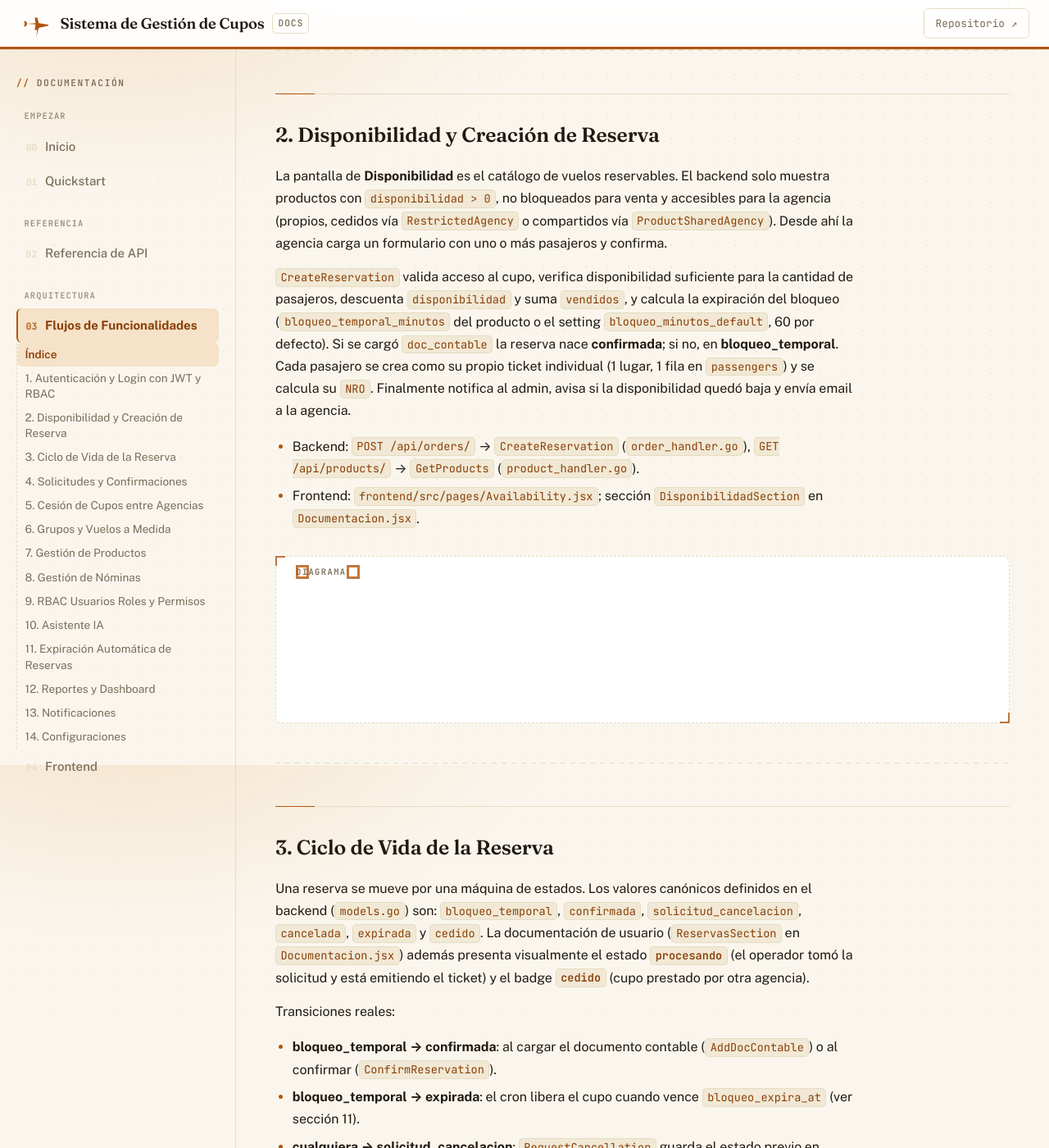
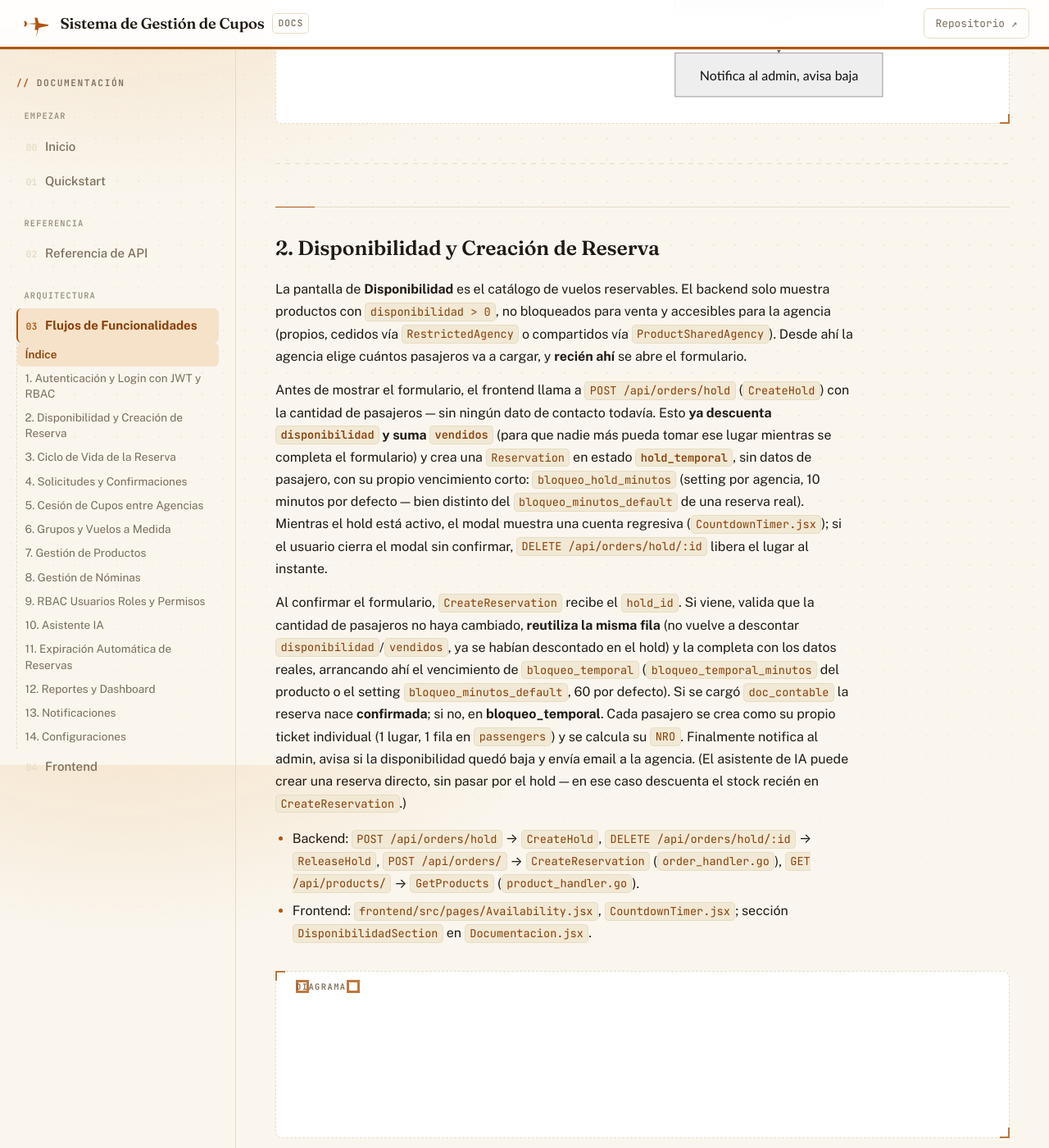
Before and after one commit to j-trz/app.cupos, a Jekyll site: the page built from docs/FLUJOS_FUNCIONALIDADES.md, in a window 1280 px wide and 1400 px high, scrolled down 3567 px. Shown: the whole window at 82% size. Built offline with Jekyll 4.4.1, drawn with Linux system fonts in a browser that asks for light colours; our own code applies the rules of GitHub Pages for plain Markdown files; some of the changed text lies outside the part shown.

Commit message:
docs: documentar el hold temporal de stock al elegir pasajeros
Antes de esta sesión, el hold de stock (POST /api/orders/hold, estado
hold_temporal, CountdownTimer.jsx) solo aparecía como dos filas sueltas en
la tabla de API_REFERENCE.md. Se agrega como flujo real en
FLUJOS_FUNCIONALIDADES.md: el paso previo en la sección de Disponibilidad
(con su propio diagrama), el estado y sus transiciones en el ciclo de vida
de la reserva, y su liberación (expireOverdueHolds) en la sección de
expiración automática — de paso corrigiendo el intervalo del cron (cada 3
minutos, no 5-15) y por qué es tan seguido. También se agrega
bloqueo_hold_minutos junto a bloqueo_minutos_default en Configuraciones, y
se corrige la descripción de CountdownTimer.jsx en FRONTEND.md, que
conflacionaba el hold con el bloqueo_temporal de una reserva ya creada.

Co-Authored-By: Claude Sonnet 5 <noreply@anthropic.com>
Claude-Session: https://claude.ai/code/session_01HL5KZtPLHoZwFMsubVGK3p

````diff
--- a/docs/FLUJOS_FUNCIONALIDADES.md
+++ b/docs/FLUJOS_FUNCIONALIDADES.md
@@ -59,49 +59,60 @@ flowchart TD
 
 ## 2. Disponibilidad y Creación de Reserva
 
-La pantalla de **Disponibilidad** es el catálogo de vuelos reservables. El backend solo muestra productos con `disponibilidad > 0`, no bloqueados para venta y accesibles para la agencia (propios, cedidos vía `RestrictedAgency` o compartidos vía `ProductSharedAgency`). Desde ahí la agencia carga un formulario con uno o más pasajeros y confirma.
+La pantalla de **Disponibilidad** es el catálogo de vuelos reservables. El backend solo muestra productos con `disponibilidad > 0`, no bloqueados para venta y accesibles para la agencia (propios, cedidos vía `RestrictedAgency` o compartidos vía `ProductSharedAgency`). Desde ahí la agencia elige cuántos pasajeros va a cargar, y **recién ahí** se abre el formulario.
 
-`CreateReservation` valida acceso al cupo, verifica disponibilidad suficiente para la cantidad de pasajeros, descuenta `disponibilidad` y suma `vendidos`, y calcula la expiración del bloqueo (`bloqueo_temporal_minutos` del producto o el setting `bloqueo_minutos_default`, 60 por defecto). Si se cargó `doc_contable` la reserva nace **confirmada**; si no, en **bloqueo_temporal**. Cada pasajero se crea como su propio ticket individual (1 lugar, 1 fila en `passengers`) y se calcula su `NRO`. Finalmente notifica al admin, avisa si la disponibilidad quedó baja y envía email a la agencia.
+Antes de mostrar el formulario, el frontend llama a `POST /api/orders/hold` (`CreateHold`) con la cantidad de pasajeros — sin ningún dato de contacto todavía. Esto **ya descuenta `disponibilidad` y suma `vendidos`** (para que nadie más pueda tomar ese lugar mientras se completa el formulario) y crea una `Reservation` en estado **`hold_temporal`**, sin datos de pasajero, con su propio vencimiento corto: `bloqueo_hold_minutos` (setting por agencia, 10 minutos por defecto — bien distinto del `bloqueo_minutos_default` de una reserva real). Mientras el hold está activo, el modal muestra una cuenta regresiva (`CountdownTimer.jsx`); si el usuario cierra el modal sin confirmar, `DELETE /api/orders/hold/:id` libera el lugar al instante.
 
-- Backend: `POST /api/orders/` → `CreateReservation` (`order_handler.go`), `GET /api/products/` → `GetProducts` (`product_handler.go`).
-- Frontend: `frontend/src/pages/Availability.jsx`; sección `DisponibilidadSection` en `Documentacion.jsx`.
+Al confirmar el formulario, `CreateReservation` recibe el `hold_id`. Si viene, valida que la cantidad de pasajeros no haya cambiado, **reutiliza la misma fila** (no vuelve a descontar `disponibilidad`/`vendidos`, ya se habían descontado en el hold) y la completa con los datos reales, arrancando ahí el vencimiento de `bloqueo_temporal` (`bloqueo_temporal_minutos` del producto o el setting `bloqueo_minutos_default`, 60 por defecto). Si se cargó `doc_contable` la reserva nace **confirmada**; si no, en **bloqueo_temporal**. Cada pasajero se crea como su propio ticket individual (1 lugar, 1 fila en `passengers`) y se calcula su `NRO`. Finalmente notifica al admin, avisa si la disponibilidad quedó baja y envía email a la agencia. (El asistente de IA puede crear una reserva directo, sin pasar por el hold — en ese caso descuenta el stock recién en `CreateReservation`.)
+
+- Backend: `POST /api/orders/hold` → `CreateHold`, `DELETE /api/orders/hold/:id` → `ReleaseHold`, `POST /api/orders/` → `CreateReservation` (`order_handler.go`), `GET /api/products/` → `GetProducts` (`product_handler.go`).
+- Frontend: `frontend/src/pages/Availability.jsx`, `CountdownTimer.jsx`; sección `DisponibilidadSection` en `Documentacion.jsx`.
 
 ```mermaid
 flowchart TD
     A["Agencia abre Disponibilidad"] --> B["GET /api/products/ con disponibilidad mayor a 0 y no bloqueado, filtrado por agencia"]
-    B --> C["Elige producto y completa el formulario con N pasajeros"]
-    C --> D["POST /api/orders/ (CreateReservation)"]
-    D --> E{"¿No es admin y el cupo no es propio, cedido ni compartido?"}
-    E -->|"Sí"| F["403 No tenés acceso a este cupo"]
-    E -->|"No"| G{"¿Disponibilidad mayor o igual a N pasajeros?"}
-    G -->|"No"| H["400 No hay disponibilidad suficiente"]
-    G -->|"Sí"| I["Descuenta disponibilidad y suma vendidos"]
-    I --> J["Calcula bloqueo_expira_at según minutos del producto o setting default"]
-    J --> K{"¿Se cargó doc_contable al crear?"}
-    K -->|"Sí"| L["Estado = confirmada"]
-    K -->|"No"| M["Estado = bloqueo_temporal"]
-    L --> N["Crea Reservation y un Passenger por pasajero, cada uno un ticket con su NRO"]
-    M --> N
-    N --> O["Notifica al admin, avisa baja disponibilidad y envía email a la agencia"]
+    B --> C["Elige producto e indica cantidad de pasajeros"]
+    C --> D["POST /api/orders/hold (CreateHold)"]
+    D --> E["Descuenta disponibilidad y suma vendidos; crea Reservation en hold_temporal sin datos de pasajero"]
+    E --> F["Abre el formulario con cuenta regresiva de bloqueo_hold_minutos (10 min por defecto)"]
+    F --> G{"¿Cierra el modal sin confirmar?"}
+    G -->|"Sí"| H["DELETE /api/orders/hold/:id: devuelve disponibilidad y borra la fila"]
+    G -->|"No, confirma"| I["POST /api/orders/ con hold_id (CreateReservation)"]
+    I --> J{"¿No es admin y el cupo no es propio, cedido ni compartido?"}
+    J -->|"Sí"| K["403 No tenés acceso a este cupo"]
+    J -->|"No"| L["Reutiliza la fila del hold, sin volver a descontar stock"]
+    L --> M["Calcula bloqueo_expira_at según minutos del producto o setting default"]
+    M --> N{"¿Se cargó doc_contable al crear?"}
+    N -->|"Sí"| O["Estado = confirmada"]
+    N -->|"No"| P["Estado = bloqueo_temporal"]
+    O --> Q["Completa Reservation con los pasajeros reales, cada uno un ticket con su NRO"]
+    P --> Q
+    Q --> R["Notifica al admin, avisa baja disponibilidad y envía email a la agencia"]
 ```
 
 ---
 
 ## 3. Ciclo de Vida de la Reserva
 
-Una reserva se mueve por una máquina de estados. Los valores canónicos definidos en el backend (`models.go`) son: `bloqueo_temporal`, `confirmada`, `solicitud_cancelacion`, `cancelada`, `expirada` y `cedido`. La documentación de usuario (`ReservasSection` en `Documentacion.jsx`) además presenta visualmente el estado **`procesando`** (el operador tomó la solicitud y está emitiendo el ticket) y el badge **`cedido`** (cupo prestado por otra agencia).
+Una reserva se mueve por una máquina de estados. Los valores canónicos definidos en el backend (`models.go`) son: `hold_temporal`, `bloqueo_temporal`, `confirmada`, `solicitud_cancelacion`, `cancelada`, `expirada` y `cedido`. `hold_temporal` es un estado previo, sin datos de pasajero (ver sección 2) — se excluye explícitamente de los listados de reservas (`GET /api/orders`) para no aparecer como una reserva fantasma. La documentación de usuario (`ReservasSection` en `Documentacion.jsx`) además presenta visualmente el estado **`procesando`** (el operador tomó la solicitud y está emitiendo el ticket) y el badge **`cedido`** (cupo prestado por otra agencia).
 
 Transiciones reales:
+- **hold_temporal → bloqueo_temporal / confirmada**: al confirmar el formulario con `hold_id` (`CreateReservation`), según haya `doc_contable` o no.
+- **hold_temporal → (se borra la fila)**: al cerrar el modal sin confirmar (`ReleaseHold`) o cuando el cron vence el hold (ver sección 11) — en ningún caso pasa por `expirada`, porque nunca llegó a ser una reserva real.
 - **bloqueo_temporal → confirmada**: al cargar el documento contable (`AddDocContable`) o al confirmar (`ConfirmReservation`).
 - **bloqueo_temporal → expirada**: el cron libera el cupo cuando vence `bloqueo_expira_at` (ver sección 11).
 - **cualquiera → solicitud_cancelacion**: `RequestCancellation` guarda el estado previo en `pre_cancel_estado`.
 - **solicitud_cancelacion → cancelada**: `ResolveCancellation` aprueba, libera el cupo y conserva la fila en el historial.
 - **solicitud_cancelacion → estado previo**: `ResolveCancellation` rechaza y restaura `pre_cancel_estado`.
 
-- Backend: `order_handler.go` (`AddDocContable`, `ConfirmReservation`, `RequestCancellation`, `ResolveCancellation`), `cron_handler.go`. Referencia de datos: `ESTRUCTURA_BD_GO.md`.
+- Backend: `order_handler.go` (`CreateHold`, `ReleaseHold`, `AddDocContable`, `ConfirmReservation`, `RequestCancellation`, `ResolveCancellation`), `cron_handler.go`. Referencia de datos: `ESTRUCTURA_BD_GO.md`.
 
 ```mermaid
 stateDiagram-v2
+    [*] --> hold_temporal: CreateHold
+    hold_temporal --> bloqueo_temporal: CreateReservation con hold_id, sin doc_contable
+    hold_temporal --> confirmada: CreateReservation con hold_id y doc_contable
+    hold_temporal --> [*]: ReleaseHold o cron vence el hold
     [*] --> bloqueo_temporal: CreateReservation sin doc_contable
     [*] --> confirmada: CreateReservation con doc_contable
     bloqueo_temporal --> confirmada: AddDocContable o ConfirmReservation
@@ -112,6 +123,11 @@ stateDiagram-v2
     solicitud_cancelacion --> confirmada: ResolveCancellation rechaza y restaura
     expirada --> [*]
     cancelada --> [*]
+    note right of hold_temporal
+        Sin hold_id, CreateReservation
+        descuenta el stock directamente
+        (ej. desde el asistente de IA).
+    end note
     note right of bloqueo_temporal
         La UI también muestra procesando y cedido
         como estados visuales de una reserva.
@@ -306,25 +322,28 @@ flowchart TD
 
 ## 11. Expiración Automática de Reservas
 
-Un servicio de cron externo (cron-job.org, GitHub Actions, etc.) golpea `GET /api/cron/expire-reservations` cada 5–15 minutos. No usa JWT: se protege con el header `X-Cron-Secret` comparado contra `CRON_SECRET`.
+Un cron de GitHub Actions (`.github/workflows/expire-reservations.yml`) golpea `GET /api/cron/expire-reservations` cada **3 minutos** — más seguido que el vencimiento de una reserva (`bloqueo_temporal`, 60 min por defecto) porque es lo bastante frecuente para el hold de stock de la sección 2 (`bloqueo_hold_minutos`, 10 min por defecto): con un intervalo más largo, un hold abandonado podría tardar casi el doble de su propio vencimiento en liberarse de verdad. No usa JWT: se protege con el header `X-Cron-Secret` comparado contra `CRON_SECRET`.
 
-El handler hace dos pasadas sobre las reservas en `bloqueo_temporal`: primero **avisa** las que vencen en menos de 15 minutos y aún no tienen aviso (`expiration_warning_sent_at`), enviando notificación + email y marcando la bandera; luego **expira** las que ya pasaron su `bloqueo_expira_at`, devolviendo la disponibilidad al producto (resta `vendidos`), poniendo reserva y pasajeros en `expirada`, notificando a usuario y admin, enviando email y dejando un `SystemLog`. Responde con la cantidad avisada y expirada.
+El handler hace tres pasadas: primero **libera los holds vencidos** (`expireOverdueHolds`) — reservas en `hold_temporal` con `BloqueoExpiraAt` ya vencido, les devuelve la disponibilidad al producto y **borra la fila** (no hay contacto cargado, así que no hay a quién notificarle); luego, sobre las reservas en `bloqueo_temporal`, **avisa** las que vencen en menos de 15 minutos y aún no tienen aviso (`expiration_warning_sent_at`), enviando notificación + email y marcando la bandera; por último **expira** las que ya pasaron su `bloqueo_expira_at`, devolviendo la disponibilidad al producto (resta `vendidos`), poniendo reserva y pasajeros en `expirada`, notificando a usuario y admin, enviando email y dejando un `SystemLog`. Responde con la cantidad de holds liberados, avisados y expirados.
 
-- Backend: `cron_handler.go` (`ExpireReservations`), documentado en `backend-go/README.md`.
+- Backend: `cron_handler.go` (`ExpireReservations`, `expireOverdueHolds`), documentado en `backend-go/README.md`.
 
 ```mermaid
 flowchart TD
-    A["Cron externo cada 5 a 15 minutos"] --> B["GET /api/cron/expire-reservations con header X-Cron-Secret"]
+    A["Cron de GitHub Actions cada 3 minutos"] --> B["GET /api/cron/expire-reservations con header X-Cron-Secret"]
     B --> C{"¿El secret coincide con CRON_SECRET?"}
     C -->|"No"| D["401 No autorizado"]
-    C -->|"Sí"| E["warnExpiringReservations: bloqueos que vencen en menos de 15 min sin aviso"]
-    E --> F["Notifica, envía email por vencer y marca expiration_warning_sent_at"]
-    C -->|"Sí"| G["expireOverdueReservations: bloqueos con bloqueo_expira_at ya vencido"]
-    G --> H["Devuelve disponibilidad y resta vendidos"]
-    H --> I["Pone reserva y pasajeros en estado expirada"]
-    I --> J["Notifica a usuario y admin, envía email y crea SystemLog"]
-    F --> K["Responde con warned y expired"]
-    J --> K
+    C -->|"Sí"| E["expireOverdueHolds: holds vencidos, sin dato de contacto"]
+    E --> F["Devuelve disponibilidad y borra la fila, sin notificar"]
+    C -->|"Sí"| G["warnExpiringReservations: bloqueos que vencen en menos de 15 min sin aviso"]
+    G --> H["Notifica, envía email por vencer y marca expiration_warning_sent_at"]
+    C -->|"Sí"| I["expireOverdueReservations: bloqueos con bloqueo_expira_at ya vencido"]
+    I --> J["Devuelve disponibilidad y resta vendidos"]
+    J --> K["Pone reserva y pasajeros en estado expirada"]
+    K --> L["Notifica a usuario y admin, envía email y crea SystemLog"]
+    F --> M["Responde con holds_released, warned y expired"]
+    H --> M
+    L --> M
 ```
 
 ---
@@ -378,7 +397,7 @@ flowchart TD
 
 La sección de configuración agrupa varios módulos, cada uno gateado por su permiso:
 
-- **Ajustes generales**: pares clave-valor vía `GET/PUT /api/settings/:key` (ej. `bloqueo_minutos_default`). Permisos `SETTINGS_VIEW/UPDATE`.
+- **Ajustes generales**: pares clave-valor vía `GET/PUT /api/settings/:key` (ej. `bloqueo_minutos_default`, el vencimiento de una reserva en `bloqueo_temporal`, y `bloqueo_hold_minutos`, el vencimiento del hold de stock al elegir cantidad de pasajeros — ver sección 2). Permisos `SETTINGS_VIEW/UPDATE`.
 - **Diseño / White-Label**: logo y colores de la agencia (`/api/white-label/config`), usados en la UI y en los itinerarios PDF. Permiso `WHITE_LABEL_*`.
 - **Email**: configuración SMTP y plantillas por agencia (`/api/email-config/config`, `/templates`, `/test`, `/send-test`). Permiso `EMAIL_*`.
 - **Plantillas de notificación** in-app (`/api/notification-config/templates` y preview). Permiso `NOTIFICATION_TEMPLATES_*`.
````
Also changed, not shown: docs/FRONTEND.md (+1 -1 lines).
